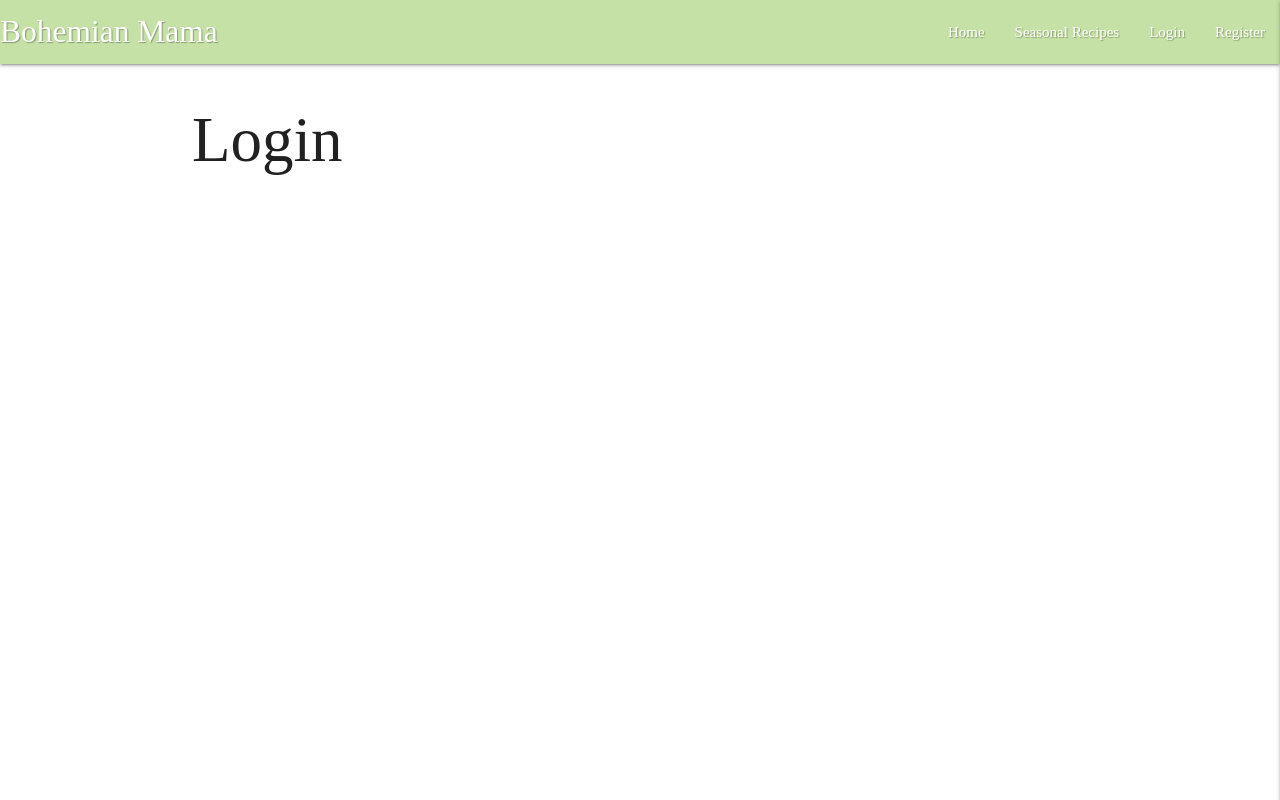
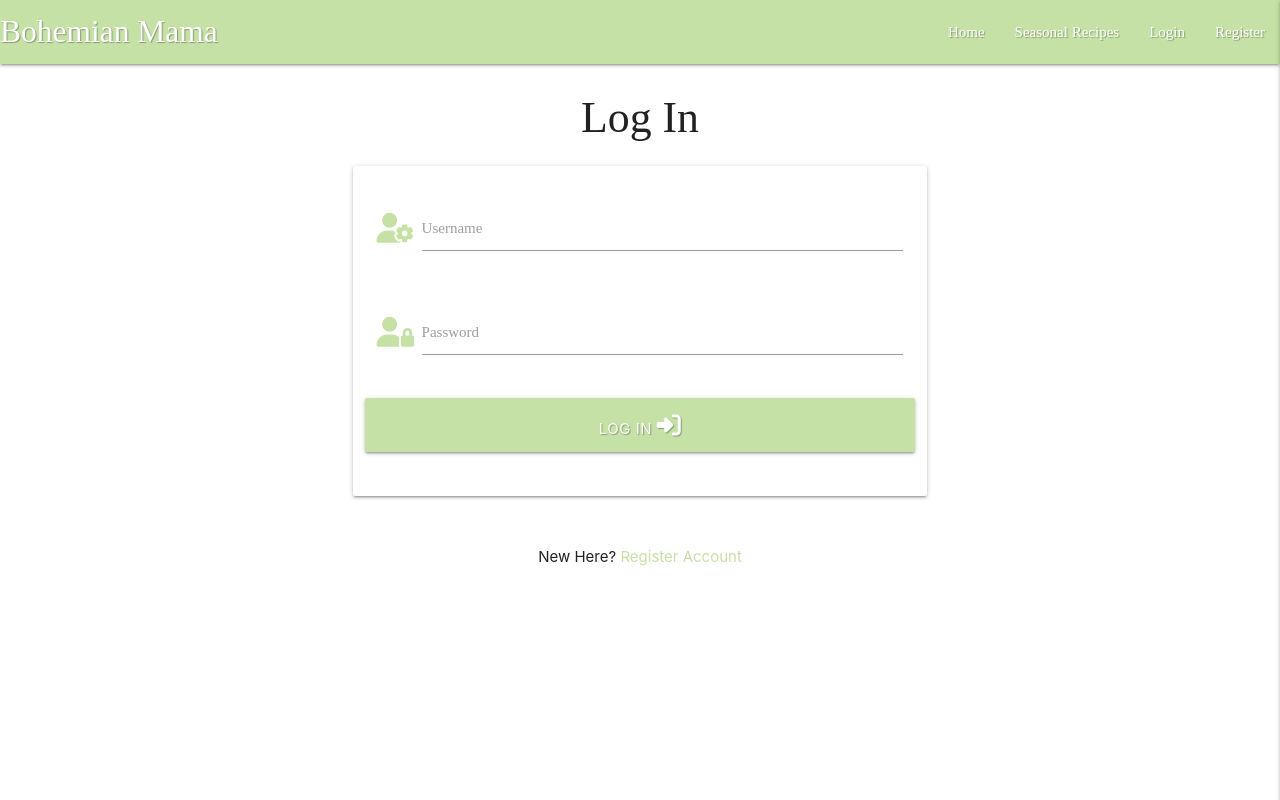
Before and after one commit to DomGambarini/bohemian-mama-pp3, a Flask app: template templates/login.html in a window 1280 px wide. Run offline with Flask 3, Linux system fonts and the light colour scheme; the template is opened without the code that fills it, so the values that code supplies are empty; some libraries are stand-ins or nearby versions.

Commit message:
Add login functionality

```diff
--- a/app.py
+++ b/app.py
@@ -24,17 +24,6 @@ def index():
     return render_template("index.html")
 
 
-@app.route("/seasonalrecipes.html")
-def seasonalrecipes():
-    recipes = mongo.db.recipes.find()
-    return render_template("seasonalrecipes.html", recipes=recipes)
-
-
-@app.route("/login.html")
-def login():
-    return render_template("login.html")
-
-
 @app.route("/register", methods=["GET", "POST"])
 def register():
     if request.method == "POST":
@@ -58,6 +47,41 @@ def register():
     return render_template("register.html")
 
 
+@app.route("/signin", methods=["GET", "POST"])
+def login():
+    if request.method == "POST":
+        # check if username exists in db
+        existing_user = mongo.db.users.find_one(
+            {"username": request.form.get("username").lower()})
+
+        if existing_user:
+            # ensure hashed password matches user input
+            if check_password_hash(
+                    existing_user["password"], request.form.get("password")):
+                session["user"] = request.form.get("username").lower()
+                flash("Welcome, {}".format(
+                    request.form.get("username")))
+                return redirect(url_for(
+                    "profile", username=session["user"]))
+            else:
+                # invalid password match
+                flash("Incorrect Username and/or Password")
+                return redirect(url_for("login"))
+
+        else:
+            # username doesn't exist
+            flash("Incorrect Username and/or Password")
+            return redirect(url_for("login"))
+
+    return render_template("login.html")
+
+
+@app.route("/seasonalrecipes.html")
+def seasonalrecipes():
+    recipes = mongo.db.recipes.find()
+    return render_template("seasonalrecipes.html", recipes=recipes)
+
+
 if __name__ == "__main__":
     app.run(
         host=os.environ.get("I.P", "0.0.0.0"),
--- a/templates/login.html
+++ b/templates/login.html
@@ -1,4 +1,47 @@
 {% extends "base.html" %}
 {% block content %}
-    <h1>Login</h1>
+
+    <h3 class="center-align">Log In</h3>
+
+    <div class="row">
+        <form class="col s12 m8 offset-m2" method="POST" action="{{ url_for('register') }}">
+            <div class="card-panel">
+                <!-- username -->
+                <div class="row">
+                    <div class="input-field col s12">
+                        <i class="fas fa-user-cog prefix light-green-text text-lighten-3"></i>
+                        <input id="username" name="username" type="text" minlength="5"
+                            maxlength="15" pattern="^[a-zA-Z0-9]{5,15}$" class="validate">
+                        <label for="username">Username</label>
+                    </div>
+                </div>
+                <!-- password -->
+                <div class="row">
+                    <div class="input-field col s12">
+                        <i class="fas fa-user-lock prefix light-green-text text-lighten-3"></i>
+                        <input id="password" name="password" type="password" minlength="5"
+                            maxlength="15" pattern="^[a-zA-Z0-9]{5,15}$" class="validate">
+                        <label for="password">Password</label>
+                    </div>
+                </div>
+                <!-- login -->
+                <div class="row">
+                    <button type="submit" class="col s12 btn-large light-green lighten-3 text-shadow">
+                        Log In <i class="fas fa-sign-in-alt"></i>
+                    </button>
+                </div>
+            </div>
+        </form>
+    </div>
+
+    <!--Sign Up Link-->
+    <div class="row">
+        <div class="col s12">
+            <p class="center-align">
+                New Here?
+                <a href="{{ url_for('register') }}" class="light-green-text text-lighten-3">Register Account</a>
+            </p>
+        </div>
+    </div>
+
 {% endblock %}
```
Also changed, not shown: templates/profile.html (added, +14 -0 lines), templates/register.html (+9 -0 lines).
